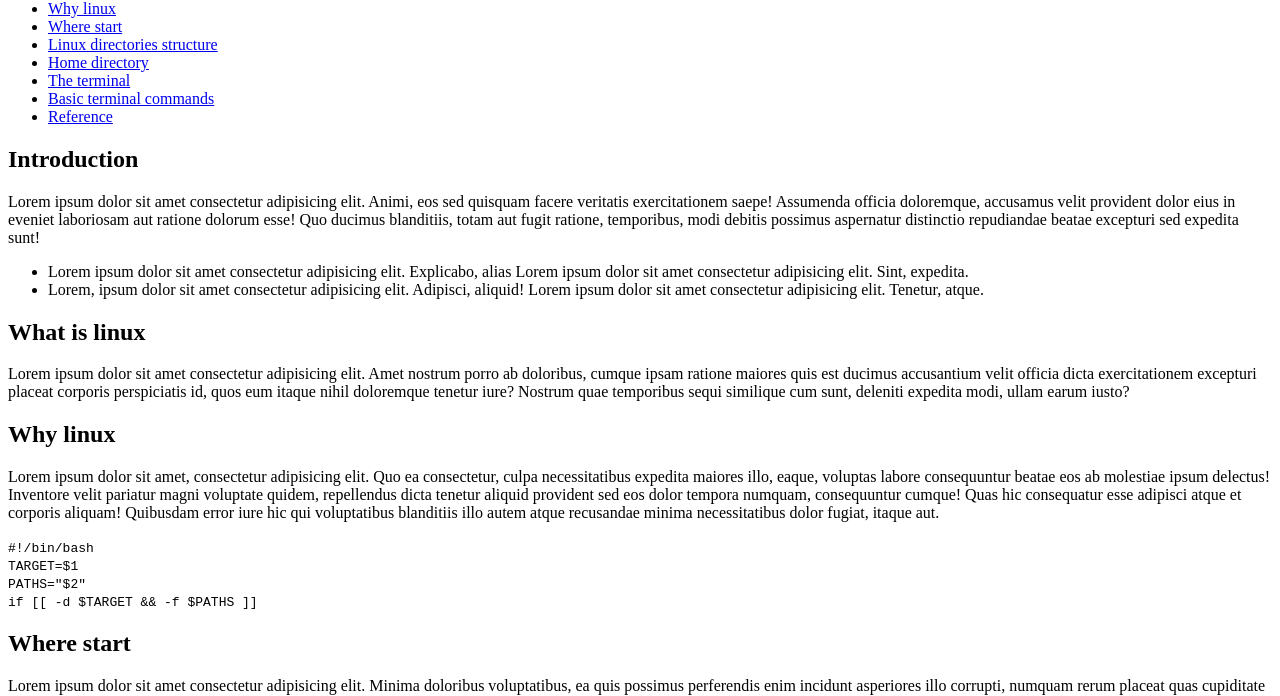
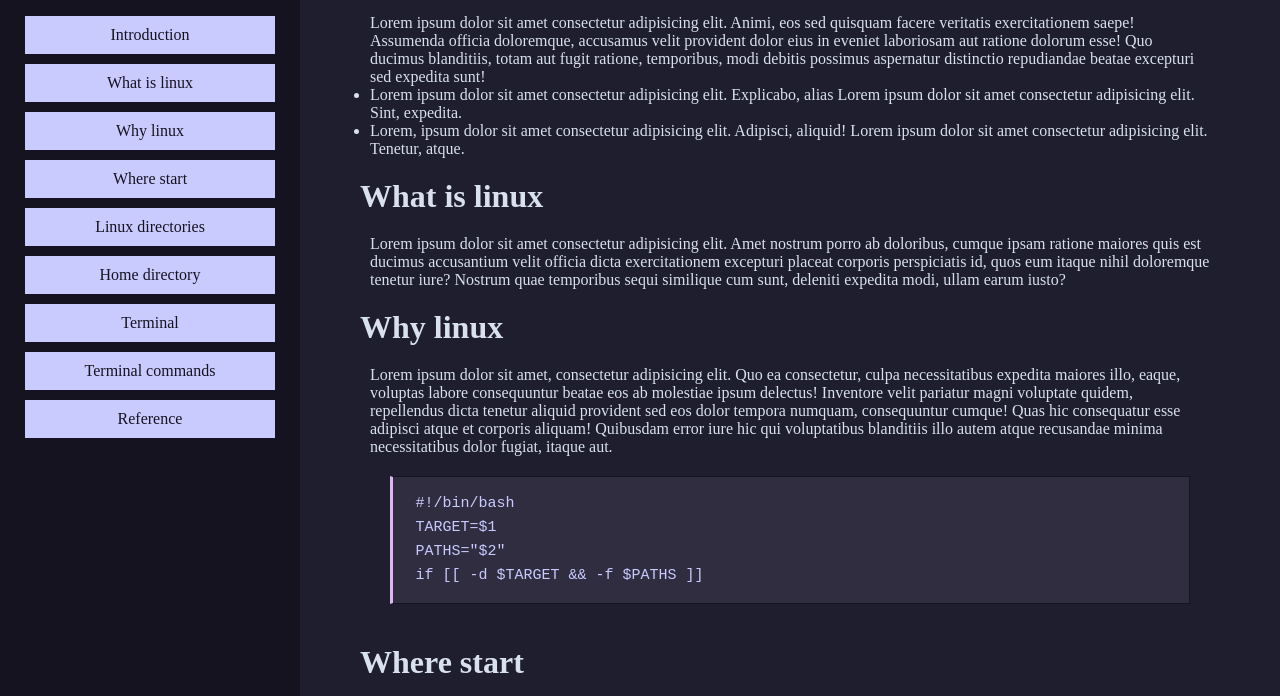
Before and after one commit to oliverTuesta/TechnicalDocumentationPage, a plain HTML site: page index.html in a window 1280 px wide. Shown: the part 103-799 px from the top of the page. Drawn offline with Linux system fonts and the light colour scheme.

Commit message:
styles.css created. Styles of navbar and headers

```diff
--- a/index.html
+++ b/index.html
@@ -5,32 +5,34 @@
     <meta http-equiv="X-UA-Compatible" content="IE=edge" />
     <meta name="viewport" content="width=device-width, initial-scale=1.0" />
     <meta name="subject" content="This webpage is about Linux" />
+    <link rel="stylesheet" href="./style.css" />
     <title>Linux</title>
   </head>
   <body>
-    <nav>
-      <h1>Linux</h1>
+    <nav id="navbar">
+      <header>Linux documentation</header>
       <ul>
-        <li><a class="nav-link" href="#introduction">Introduction</a></li>
-        <li><a class="nav-link" href="#what-is">What is linux</a></li>
-        <li><a class="nav-link" href="#why">Why linux</a></li>
-        <li><a class="nav-link" href="#where-start">Where start</a></li>
+        <li><a class="nav-link" href="#Introduction">Introduction</a></li>
+        <li><a class="nav-link" href="#What_is_linux">What is linux</a></li>
+        <li><a class="nav-link" href="#Why_linux">Why linux</a></li>
+        <li><a class="nav-link" href="#Where_start">Where start</a></li>
         <li>
-          <a class="nav-link" href="#directories-structure"
-            >Linux directories structure</a
+          <a class="nav-link" href="#Linux_directories"
+            >Linux directories</a
           >
         </li>
-        <li><a class="nav-link" href="#home-directory">Home directory</a></li>
-        <li><a class="nav-link" href="#terminal">The terminal</a></li>
+        <li><a class="nav-link" href="#Home_directory">Home directory</a></li>
+        <li><a class="nav-link" href="#Terminal">Terminal</a></li>
         <li>
-          <a class="nav-link" href="#commands">Basic terminal commands</a>
+          <a class="nav-link" href="#Terminal_commands">Terminal commands</a>
         </li>
-        <li><a class="nav-link" href="#reference">Reference</a></li>
+        <li><a class="nav-link" href="#Reference">Reference</a></li>
       </ul>
     </nav>
-    <main>
-      <section id="introduction">
-        <h2>Introduction</h2>
+    <main id="main-doc">
+      <section id="Introduction" class="main-section">
+        <header>Introduction</header>
+        <div class="content">
           <p>
             Lorem ipsum dolor sit amet consectetur adipisicing elit. Animi, eos
             sed quisquam facere veritatis exercitationem saepe! Assumenda officia
@@ -51,9 +53,12 @@
               Tenetur, atque.
             </li>
           </ul>
-      </section>
-      <section id="what-is">
-        <h2>What is linux</h2>
+        </div>
+
+      </section class="main-section">
+      <section id="What_is_linux">
+        <header>What is linux</header>
+        <div class="content">
           <p>
             Lorem ipsum dolor sit amet consectetur adipisicing elit. Amet nostrum
             porro ab doloribus, cumque ipsam ratione maiores quis est ducimus
@@ -62,9 +67,12 @@
             iure? Nostrum quae temporibus sequi similique cum sunt, deleniti
             expedita modi, ullam earum iusto?
           </p>
+        </div>
+
       </section>
-      <section id="why">
-        <h2>Why linux</h2>
+      <section id="Why_linux" class="main-section">
+        <header>Why linux</header>
+        <div class="content">
           <p>
             Lorem ipsum dolor sit amet, consectetur adipisicing elit. Quo ea
             consectetur, culpa necessitatibus expedita maiores illo, eaque,
@@ -75,15 +83,19 @@
             Quibusdam error iure hic qui voluptatibus blanditiis illo autem atque
             recusandae minima necessitatibus dolor fugiat, itaque aut.
           </p>
-        <code>
+          <code class="code">
             #!/bin/bash <br />
             TARGET=$1 <br />
             PATHS="$2"<br />
             if [[ -d $TARGET && -f $PATHS ]] <br />
           </code>
+
+        </div>
+
       </section>
-      <section id="where-start">
-        <h2>Where start</h2>
+      <section id="Where_start" class="main-section">
+        <header>Where start</header>
+        <div class="content">
           <p>
             Lorem ipsum dolor sit amet consectetur adipisicing elit. Minima
             doloribus voluptatibus, ea quis possimus perferendis enim incidunt
@@ -105,9 +117,13 @@
               <a target="_blank" href="https://pop.system76.com/">Pop!_OS</a>
             </li>
           </ul>
+        </div>
+
       </section>
-      <section id="directories-structure">
-        <h2>Linux directories structure</h2>
+      <section id="Linux_directories"  class="main-section">
+        <header>Linux directories</header>
+
+        <div class="content">
           <p>
             Lorem ipsum dolor sit amet consectetur adipisicing elit. Iure minus
             quo ut adipisci, ullam eligendi cum in consectetur laborum officiis
@@ -168,19 +184,22 @@
               culpa quaerat sequi veniam.
             </p>
           </ul>
+</div>
+
       </section>
-      <section id="home-directory">
-        <h2>Home directory</h2>
+      <section id="Home_directory" class="main-section">
+        <header>Home directory</header>
         <p>
           Lorem ipsum dolor sit amet, consectetur adipisicing elit. Error a
           optio animi reprehenderit, eaque harum rerum voluptatibus repellendus
           deserunt sed quas omnis repellat amet nisi. Eveniet veniam nemo
           reprehenderit quas.
         </p>
-        <code> cat $HOME </code>
+        <code class="code">cat $HOME</code>
       </section>
-      <section id="terminal">
-        <h2>Terminal</h2>
+      <section id="Terminal" class="main-section">
+        <header>Terminal</header>
+        <div class="content">
           <p>
             Lorem ipsum dolor sit amet consectetur adipisicing elit. Vel mollitia
             dolores in a ut, sapiente, quidem officia qui, animi doloribus hic
@@ -188,33 +207,44 @@
             quod. Deserunt quas quam a nisi doloribus! Repudiandae sed vitae
             totam.
           </p>
+        </div>
+
       </section>
-      <section id="commands">
-        <h2>Basic terminal commands</h2>
+      <section id="Terminal_commands" class="main-section">
+        <header>Terminal commands</header>
         <p>
           Lorem ipsum dolor sit, amet consectetur adipisicing elit. Optio at
           sequi quo quae molestias eaque aspernatur ipsam voluptatibus aut!
           Corporis labore tempora culpa est obcaecati? Necessitatibus error
           culpa ipsa quas?
         </p>
-        <code>
+        <p>Example of a simple script</p>
+
+        <code class="code">
           #!/bin/bash <br />
-          CURRENT_THEME=$(alacritty-themes --current) <br />
-          DARK1="Ashes.dark" <br />
-          DARK2="Tokyonight_Night" <br />
-          LIGHT1="One-Light"<br />
-          LIGHT2="Ashes.light" <br />
+          PHRASE="hello world!"<br />
+          echo $PHRASE
         </code>
+        <p>The following code show all the files</p>
+        <code class="code">ls -lah</code>
+        <p>Change directorie</p>
+        <code class="code">cd directorie_path/</code>
+        <p>Create a new file</p>
+        <code class="code">touch new_file.cpp</code>
       </section>
-      <section id="reference">
-        <h2>Reference</h2>
+      <section id="Reference" class="main-section">
+        <header>Reference</header>
         <ul>
           <li>
             All tha documentation in this page is take from
-            <a href="#">yomismo</a>
+            <a href="https://github.com/catppuccin/style-guide">catppuccin</a>
           </li>
         </ul>
       </section>
     </main>
+    <footer>
+
+      <img id="footer-cat" src="./resources/gray0_ctp_on_line.svg" alt="cat">
+    </footer>
   </body>
 </html>
--- /dev/null
+++ b/style.css
@@ -0,0 +1,68 @@
+* {
+  box-sizing: border-box;
+  margin: 0;
+  padding: 0;
+}
+
+body {
+  background-color: #1e1e2e;
+  color: #d9e0ee;
+}
+#navbar {
+  position: fixed;
+  width: 300px;
+  padding: 25px;
+  background-color: #161320;
+  height: 100%;
+}
+
+#navbar li {
+  text-align: center;
+  list-style: none;
+  margin-bottom: 10px;
+  background-color: #c9cbff;
+}
+
+#navbar a {
+  display: block;
+  padding: 10px 30px;
+  color: #161320;
+  text-decoration: none;
+  cursor: pointer;
+}
+
+header {
+  font-size: 2em;
+  padding: 10px;
+  font-weight: bold;
+}
+main {
+  margin-left: 300px;
+  padding: 50px;
+  text-align: left;
+}
+
+.content {
+  padding: 10px 20px;
+}
+
+.code {
+  background: #302d41;
+  border: 1px solid #161320;
+  border-left: 3px solid #ddb6f2;
+  color: #c9cbff;
+  page-break-inside: avoid;
+  font-family: monospace;
+  font-size: 15px;
+  line-height: 1.6;
+  margin: 20px;
+  max-width: 100%;
+  overflow: auto;
+  padding: 1em 1.5em;
+  display: block;
+  word-wrap: break-word;
+}
+
+#footer-cat {
+  width: 100%;
+}
```
Lines whose indentation alone changed are shown as unchanged.
